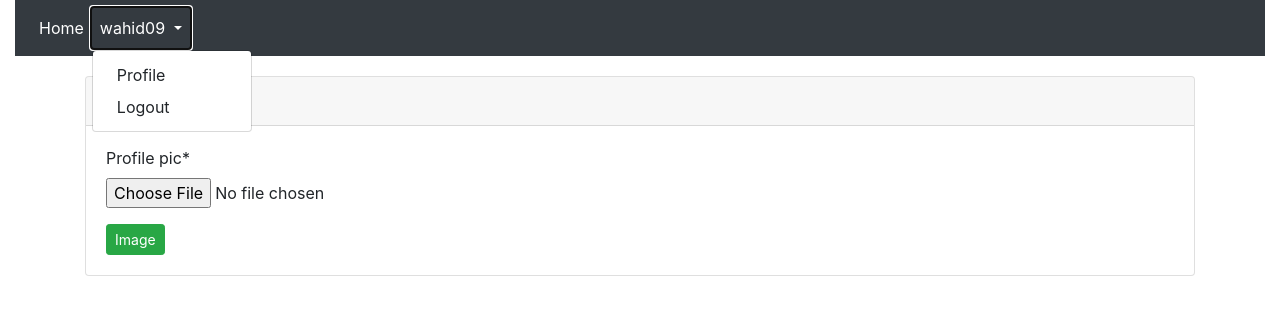
After one commit to wahid09/django_multifuntinal_app, a Django app: page /account/add-profile-pic/ in a window 1280 px wide, after a click that opens the changed part. The commit adds this page. Shown: the top 315 px of the page. Run offline with Django 3.2, Linux system fonts and the light colour scheme; a user stored in the database is signed in; some libraries are stand-ins or nearby versions.

Commit message:
App Logon module done

```diff
--- a/App_Login/forms.py
+++ b/App_Login/forms.py
@@ -1,6 +1,7 @@
 from django import forms
 from django.contrib.auth.forms import UserCreationForm, UserChangeForm
 from django.contrib.auth.models import User
+from App_Login.models import userProfile
 
 
 class SignUpForm(UserCreationForm):
@@ -14,4 +15,9 @@ class SignUpForm(UserCreationForm):
 class UserProfileChange(UserChangeForm):
     class Meta:
         model = User
-        fields = ('username', 'email', 'first_name', 'last_name', 'password')
+        fields = ('username', 'email', 'first_name', 'last_name')
+
+class profilePic(forms.ModelForm):
+    class Meta:
+        model = userProfile
+        fields = ('profile_pic',)
--- a/App_Login/urls.py
+++ b/App_Login/urls.py
@@ -11,5 +11,7 @@ urlpatterns = [
     path('logout/', views.logout_user, name='logout'),
     path('profile/', views.profile, name='profile'),
     path('change-profile', views.user_info_update, name='update_profile'),
-    path('password/', views.pass_change, name='pass_change')
+    path('password/', views.pass_change, name='pass_change'),
+    path('add-profile-pic/', views.add_profile_pic, name='add_profile_pic'),
+    path('update-profile-pic/', views.update_profile_pic, name='update_profile_pic')
 ]
--- a/App_Login/views.py
+++ b/App_Login/views.py
@@ -4,7 +4,7 @@ from django.contrib.auth import login, authenticate, logout
 from django.shortcuts import HttpResponseRedirect
 from django.urls import reverse
 from django.contrib.auth.decorators import login_required
-from App_Login.forms import SignUpForm, UserProfileChange
+from App_Login.forms import SignUpForm, UserProfileChange, profilePic
 
 # Create your views here.
 
@@ -68,3 +68,26 @@ def pass_change(request):
         if form.is_valid():
             form.save()
     return render(request, 'App_Login/change_pass.html', context={'form':form})
+
+@login_required
+def add_profile_pic(request):
+    form = profilePic()
+    if request.method == 'POST':
+        form = profilePic(request.POST, request.FILES)
+        if form.is_valid():
+            user_obj = form.save(commit=False)
+            user_obj.user = request.user
+            user_obj.save()
+            return HttpResponseRedirect(reverse('App_Login:profile'))
+    return render(request, 'App_Login/profile_pic.html', context={'form':form})
+
+
+@login_required
+def update_profile_pic(request):
+    form = profilePic(instance=request.user.user_profile)
+    if request.method == 'POST':
+        form = profilePic(request.POST, request.FILES, instance=request.user.user_profile)
+        if form.is_valid():
+            form.save()
+            return HttpResponseRedirect(reverse('App_Login:profile'))
+    return render(request, 'App_Login/profile_pic.html', context={'form':form})
--- a/buniadi/settings.py
+++ b/buniadi/settings.py
@@ -40,6 +40,7 @@ INSTALLED_APPS = [
     'django.contrib.sessions',
     'django.contrib.messages',
     'django.contrib.staticfiles',
+    'django_cleanup.apps.CleanupConfig',
     'App_Blog',
     'App_Login',
     'crispy_forms',
--- a/buniadi/urls.py
+++ b/buniadi/urls.py
@@ -1,6 +1,8 @@
 from django.contrib import admin
 from django.urls import path, include
 from .import views
+from django.conf import settings
+from django.contrib.staticfiles.urls import static, staticfiles_urlpatterns
 
 urlpatterns = [
     path('admin/', admin.site.urls),
@@ -8,3 +10,6 @@ urlpatterns = [
     path('blog/',include('App_Blog.urls')),
     path('', views.index, name='index')
 ]
+
+urlpatterns += staticfiles_urlpatterns()
+urlpatterns += static(settings.MEDIA_URL, document_root=settings.MEDIA_ROOT)
--- /dev/null
+++ b/templates/App_Blog/blog_details.html
@@ -0,0 +1,5 @@
+{% extends 'base.html'%}
+{% block title_block%}Home{% endblock %}
+{% block body_block %}
+Blog details
+{% endblock %}
--- /dev/null
+++ b/templates/App_Blog/ceate_blog.html
@@ -0,0 +1,5 @@
+{% extends 'base.html'%}
+{% block title_block%}Home{% endblock %}
+{% block body_block %}
+I am a home page
+{% endblock %}
--- /dev/null
+++ b/templates/App_Blog/edit_blog.html
@@ -0,0 +1,5 @@
+{% extends 'base.html'%}
+{% block title_block%}Home{% endblock %}
+{% block body_block %}
+I am a home page
+{% endblock %}
--- /dev/null
+++ b/templates/App_Blog/my_blog.html
@@ -0,0 +1,5 @@
+{% extends 'base.html'%}
+{% block title_block%}Home{% endblock %}
+{% block body_block %}
+I am a home page
+{% endblock %}
--- /dev/null
+++ b/templates/App_Login/profile_pic.html
@@ -0,0 +1,17 @@
+{% extends 'base.html'%}
+{% load crispy_forms_tags %}
+{% block title_block %} Edit Account {% endblock %}
+{% block body_block%}
+<div class="card">
+    <div class="card-header">
+        Edit Account
+    </div>
+    <div class="card-body">
+        <form class="" method="POST" enctype="multipart/form-data">
+            {{ form|crispy }}
+            {% csrf_token %}
+            <button type="submit" class="btn btn-success btn-sm">Image</button>
+        </form>
+    </div>
+</div>
+{% endblock %}
--- a/templates/base.html
+++ b/templates/base.html
@@ -3,6 +3,7 @@
 <head>
     <meta charset="UTF-8">
     <link rel="stylesheet" href="https://stackpath.bootstrapcdn.com/bootstrap/4.5.2/css/bootstrap.min.css" integrity="sha384-JcKb8q3iqJ61gNV9KGb8thSsNjpSL0n8PARn9HuZOnIxN0hoP+VmmDGMN5t9UJ0Z" crossorigin="anonymous">
+    <link href="https://stackpath.bootstrapcdn.com/font-awesome/4.7.0/css/font-awesome.min.css">
     <title>{%block title_block%}Blogs{% endblock %}</title>
 </head>
 <body>
@@ -13,11 +14,14 @@
           <a class="nav-link" href="{% url 'index' %}">Home</a>
       </li>
       {% if user.is_authenticated %}
-      <li class="nav-item">
-          <a class="nav-link" href="{% url 'App_Login:logout' %}">Logout</a>
-      </li>
-      <li class="nav-item">
-          <a class="nav-link" href="{% url 'App_Login:profile' %}">Profile</a>
+       <li class="nav-item dropdown pul-right">
+        <a class="nav-link dropdown-toggle" href="#" id="navbarDropdown" role="button" data-toggle="dropdown" aria-haspopup="true" aria-expanded="false">
+            <i class="fas fa-user"></i>{{ user.username }}
+        </a>
+        <div class="dropdown-menu" aria-labelledby="navbarDropdown">
+            <a class="dropdown-item" href="{% url 'App_Login:profile' %}"><i class="fa fa-users" aria-hidden="true"></i></i>Profile</a>
+            <a class="dropdown-item" href="{% url 'App_Login:logout' %}"><i class="fa fa-sign-in" aria-hidden="true"></i>Logout</a>
+        </div>
       </li>
       {% else %}
       <li class="nav-item">
```
Also changed, not shown: templates/App_Login/profile.html (+13 -0 lines), db.sqlite3, media/profile_pics/20150903_202839.jpg (added), media/profile_pics/IMG_20151015_100313.jpg (added), media/profile_pics/avatar.png (added), media/profile_pics/result.JPG (added), 1 other file.
